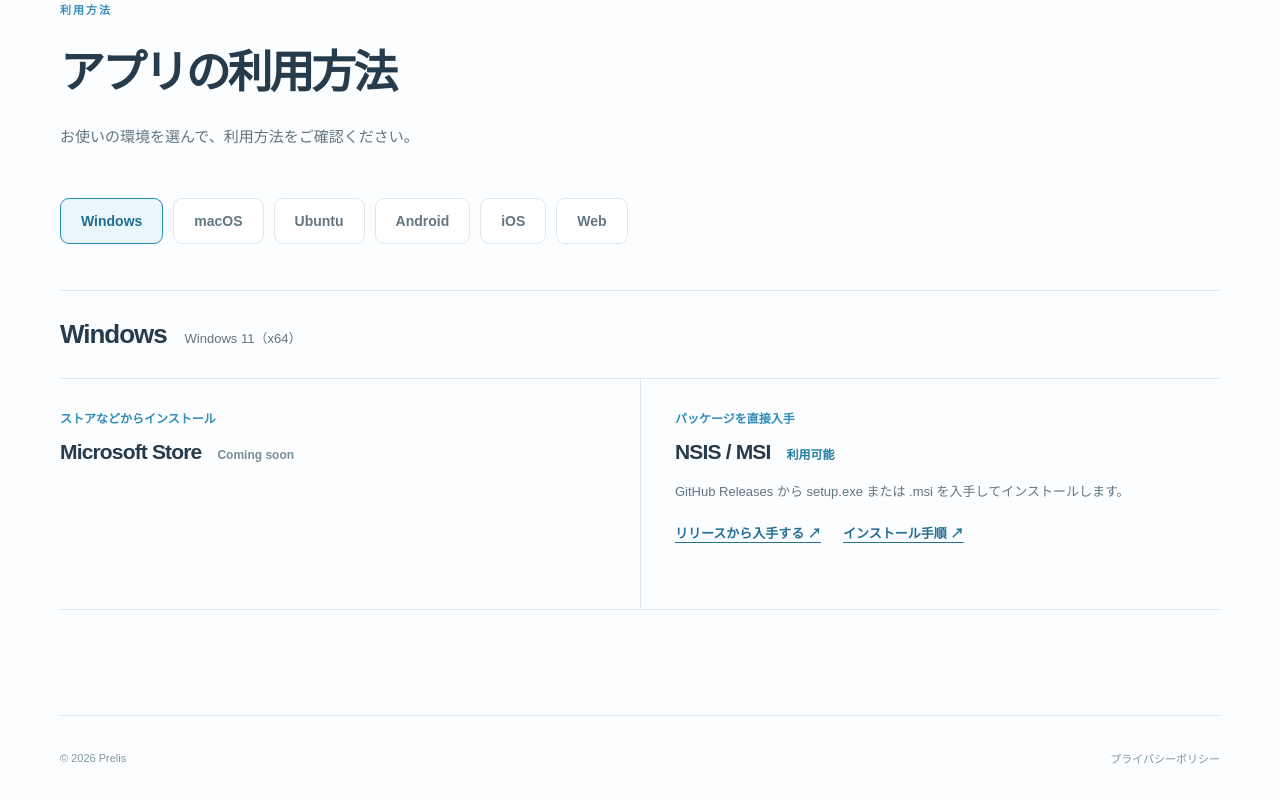
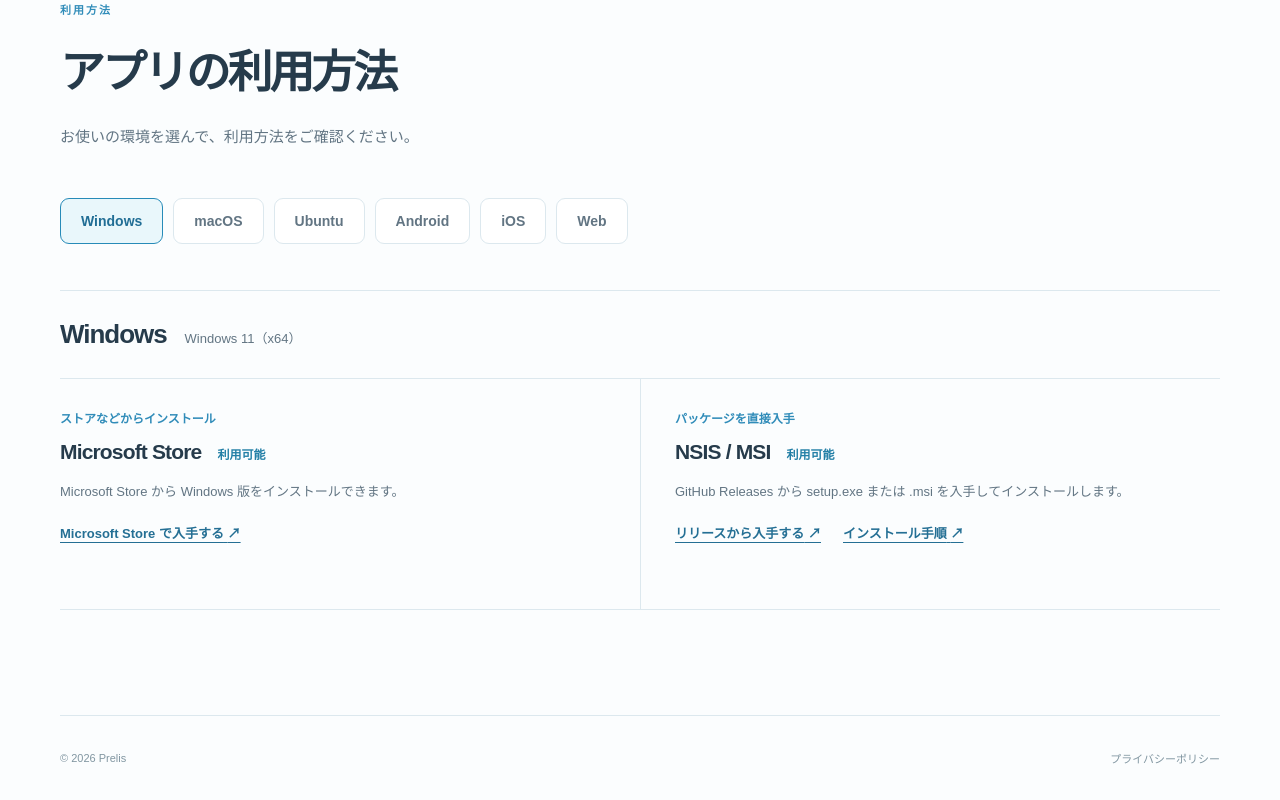
Before and after one commit to OsawaKousei/prelis, a Next.js app in the folder lp/frontend/app/: page / in a window 1280 px wide. Shown: the part 1689-2489 px from the top of the page. Built offline with nearby package versions, Linux system fonts and the light colour scheme; no server answers.

Commit message:
MSストアの掲載情報を追加

```diff
--- a/lp/frontend/app/src/app/download-section.tsx
+++ b/lp/frontend/app/src/app/download-section.tsx
@@ -19,6 +19,7 @@ type Platform = {
 };
 
 const releases = "https://github.com/OsawaKousei/prelis/releases";
+const microsoftStore = "https://apps.microsoft.com/detail/xp99h4k206pvbv?hl=ja-JP&gl=JP";
 const release = `${releases}/tag/v0.1.1`;
 const readme = "https://github.com/OsawaKousei/prelis/blob/main/README.md#デスクトップ版のインストール";
 const releaseNotesFile = "https://github.com/OsawaKousei/prelis/blob/main/dist/github-release/release-notes-v0.1.1.md";
@@ -30,7 +31,12 @@ const platforms: Platform[] = [
     name: "Windows",
     requirements: "Windows 11（x64）",
     methods: [
-      { label: "ストアなどからインストール", name: "Microsoft Store" },
+      {
+        label: "ストアなどからインストール",
+        name: "Microsoft Store",
+        description: "Microsoft Store から Windows 版をインストールできます。",
+        links: [{ label: "Microsoft Store で入手する", href: microsoftStore }],
+      },
       {
         label: "パッケージを直接入手",
         name: "NSIS / MSI",
--- a/lp/frontend/app/src/app/layout.tsx
+++ b/lp/frontend/app/src/app/layout.tsx
@@ -7,7 +7,7 @@ const baseUrl =
 export const metadata: Metadata = {
   metadataBase: new URL(baseUrl),
   title: "Prelis | マルチプラットフォームの PoC アプリ",
-  description: "デスクトップ・Android・iOS・ウェブ向けの Prelis を紹介します。GitHub Release の入手方法と、開発中の iOS 版に関する注意点をご案内します。",
+  description: "デスクトップ・Android・iOS・ウェブ向けの Prelis を紹介します。Windows 版は Microsoft Store から入手できます。各版の利用方法と開発中の iOS 版に関する注意点をご案内します。",
   alternates: { canonical: "/" },
   icons: { icon: "/brand.png" },
 };
```
